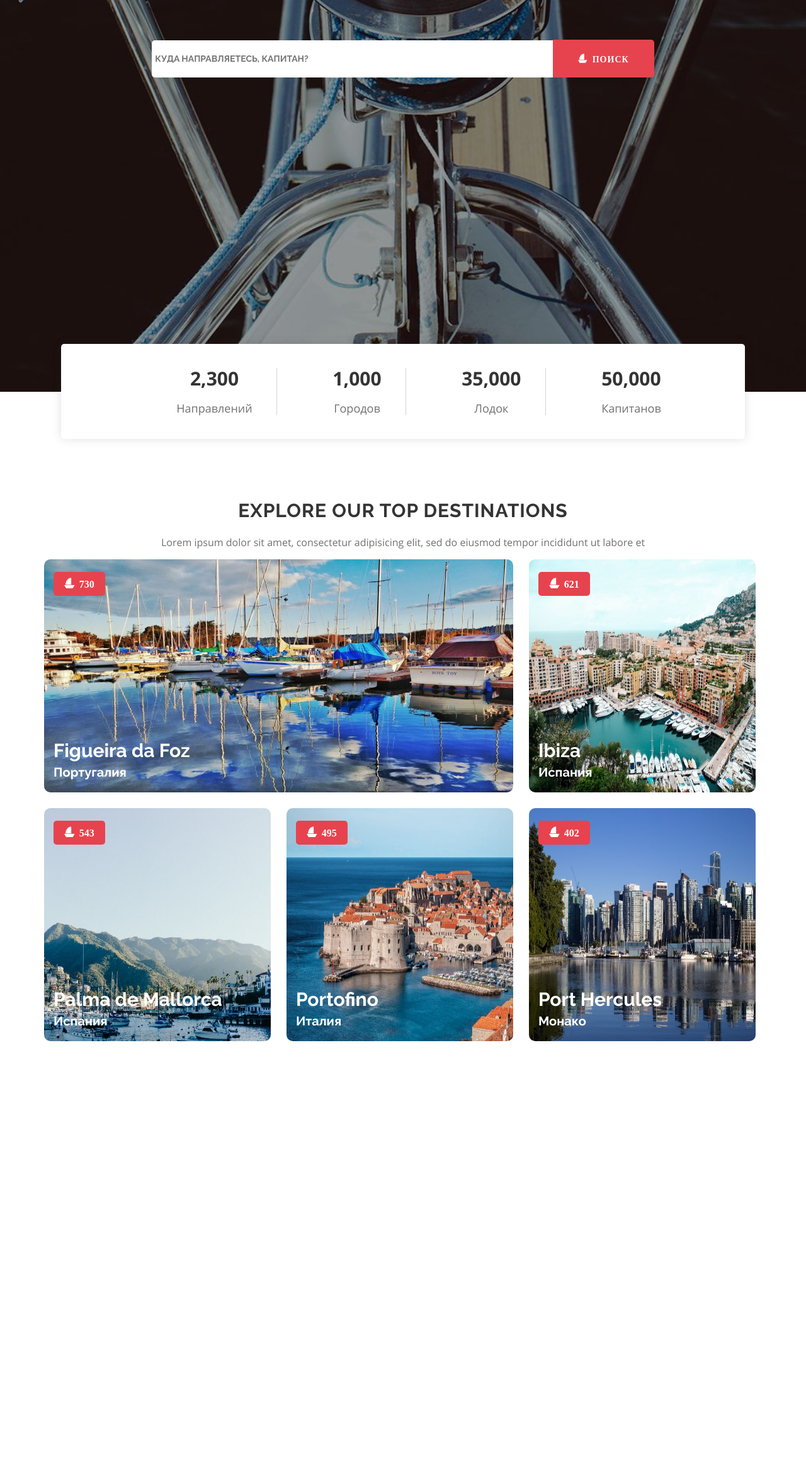
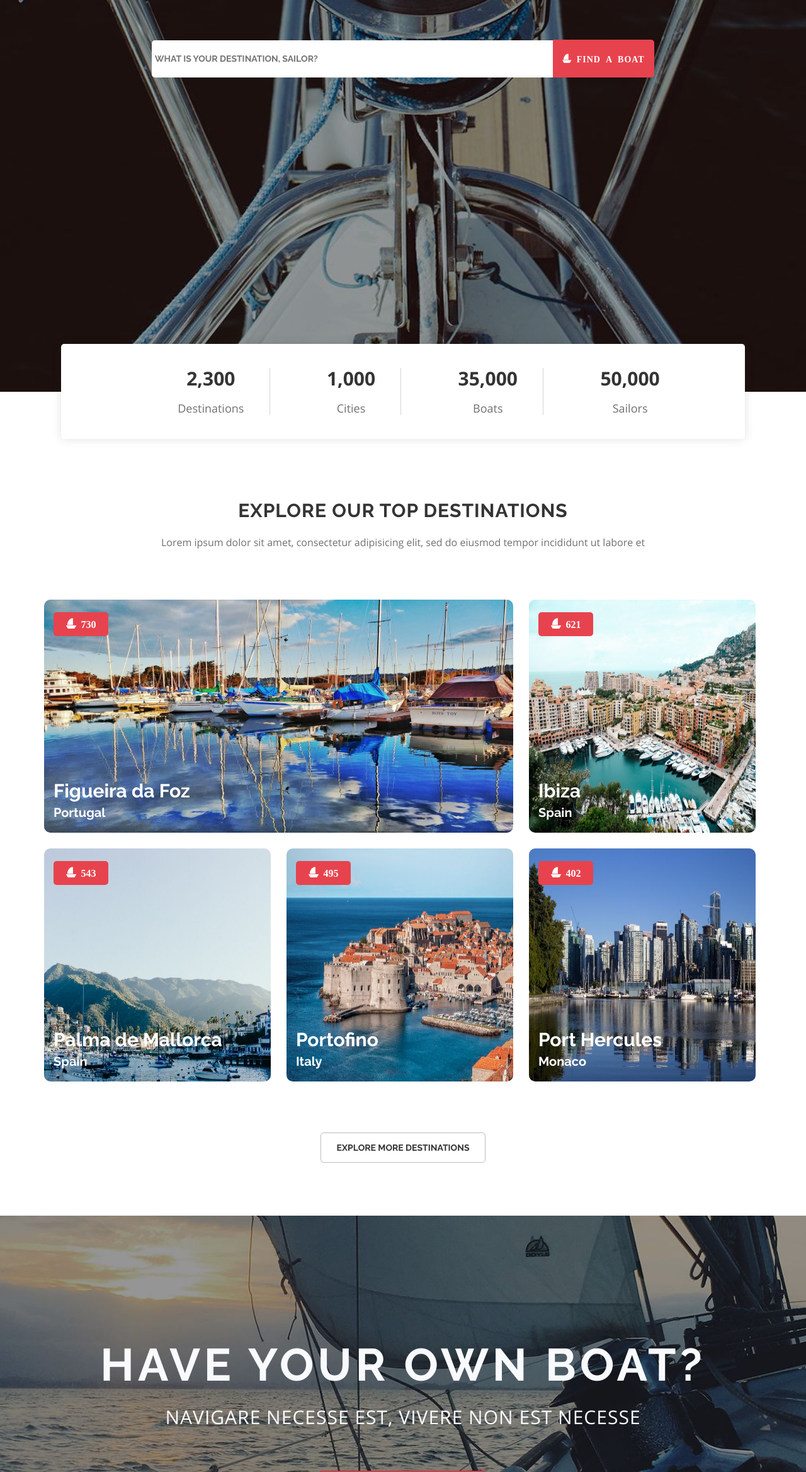
Before and after one commit to phoenix966/EXAM, a website: page index.html in a window 1280 px wide. Shown: the part 463-2800 px from the top of the page at 63% size. Before the commit the page ends 2511 px from the top, so only its background shows below. Drawn offline with Linux system fonts and the light colour scheme; files whose address does not match are found by name.

Commit message:
add section hero

```diff
--- a/index.html
+++ b/index.html
@@ -30,15 +30,15 @@
                     </svg>
                 </div>
                 <nav class="header__nav nav--hide">
-                    <a href="#" class="header__link link--reset">Лучшие Направления</a>
-                    <a href="#" class="header__link link--reset">Создайте вашу яхту</a>
-                    <a href="#" class="header__btn btn">Войти</a>
+                    <a href="#" class="header__link link--reset">TOP DESTINATIONS</a>
+                    <a href="#" class="header__link link--reset">ADD YOUR BOAT</a>
+                    <a href="#" class="header__btn btn">SIGN UP</a>
 
                 </nav>
                 <nav class="mobile">
-                    <a href="#" class="mobile__link link--reset">Войти</a>
-                    <a href="#" class="mobile__link link--reset mobile--margin">Лучшие Направления</a>
-                    <a href="#" class="mobile__link link--reset">Создайте вашу лодку</a>
+                    <a href="#" class="mobile__link link--reset">SIGN UP</a>
+                    <a href="#" class="mobile__link link--reset mobile--margin">TOP DESTINATIONS</a>
+                    <a href="#" class="mobile__link link--reset">ADD YOUR BOAT</a>
                 </nav>
                    <button class="hamburger hamburger--3dx" type="button">
                     <span class="hamburger-box">
@@ -48,16 +48,16 @@
             </div>
             <div class="header__top">
                 <div class="container">
-                    <h1 class="header__title">Зарезервируй сегодня!</h1>
-                    <h3 class="header__title-sm">и отправляйся в свой РАЙ!</h3>
+                    <h1 class="header__title">RESERVE A BOAT NOW!</h1>
+                    <h3 class="header__title-sm">and set your sails into paradise!</h3>
                 </div>
             </div>
             <div class="header__search">
                 <div class="container">
                     <form action="#" method="GET">
                         <div class="search__wrap">
-                            <input class="search__input" type="text" placeholder=" Куда направляетесь, капитан?" id="1" >
-                            <button class="search__btn btn-2 icon-Boat"> <span class="search--hide">Поиск</span></button>
+                            <input class="search__input" type="text" placeholder=" What is your DESTINATION, SAILOR?" id="1" >
+                            <button class="search__btn btn-2 icon-Boat"> <span class="search--hide">FIND A BOAT</span></button>
                         </div>
                     </form>
                 </div>
@@ -67,20 +67,20 @@
 
                 <div class="info__box">
                     <h3 class="info__number">2,300</h3>
-                    <p class="info__text">Направлений</p>
+                    <p class="info__text">Destinations</p>
                 </div>
                 <div class="info__box">
                     <h3 class="info__number">1,000</h3>
-                    <p class="info__text">Городов</p>
+                    <p class="info__text">Cities</p>
                 </div>
 
                 <div class="info__box">
                     <h3 class="info__number">35,000</h3>
-                    <p class="info__text">Лодок</p>
+                    <p class="info__text">Boats</p>
                 </div>
                 <div class="info__box">
                     <h3 class="info__number">50,000</h3>
-                    <p class="info__text">Капитанов</p>
+                    <p class="info__text">Sailors</p>
              </div>
         </div>
         </section>
@@ -101,7 +101,7 @@
                         </div>
                         <div class="places__inform">
                             <p class="places__pic-title">Figueira da Foz</p>
-                            <p class="places__pic-text">Португалия</p>
+                            <p class="places__pic-text">Portugal</p>
                         </div>
                 </div>
                 <div class="places__col places__col-2">
@@ -114,7 +114,7 @@
                     </div>
                     <div class="places__inform">
                         <p class="places__pic-title">Ibiza</p>
-                        <p class="places__pic-text">Испания</p>
+                        <p class="places__pic-text">Spain</p>
                     </div>
 
                 </div>
@@ -128,7 +128,7 @@
                     </div>
                     <div class="places__inform">
                         <p class="places__pic-title">Palma de Mallorca</p>
-                        <p class="places__pic-text">Испания</p>
+                        <p class="places__pic-text">Spain</p>
                     </div>
                 </div>
                 <div class="places__col places__col-4">
@@ -141,7 +141,7 @@
                     </div>
                     <div class="places__inform">
                         <p class="places__pic-title">Portofino</p>
-                        <p class="places__pic-text">Италия</p>
+                        <p class="places__pic-text">Italy</p>
                     </div>
                 </div>
                 <div class="places__col places__col-5">
@@ -154,10 +154,18 @@
                     </div>
                     <div class="places__inform">
                         <p class="places__pic-title">Port Hercules</p>
-                        <p class="places__pic-text">Монако</p>
+                        <p class="places__pic-text">Monaco</p>
                     </div>
                 </div>
             </div>
+            <a href="#" class="places__btn btn">EXPLORE MORE DESTINATIONS</a>
+            </div>
+        </section>
+        <section class="hero">
+            <div class="contaner">
+                <h2 class="hero__title header__title">HAVE YOUR OWN BOAT?</h2>
+                <p class="hero__text header__title-sm">navigare necesse est, vivere non est necesse</p>
+                <a href="#" class="places__btn hero__btn  btn">Make money with your boat</a>
             </div>
         </section>
     </div>
--- /dev/null
+++ b/sass/parts/_hero.sass
@@ -0,0 +1,15 @@
+.hero
+    background: url(../img/1x/Bg-2.jpg) center center no-repeat
+    background-size: cover
+    padding: rem(145px) 0
+    text-align: center
+    +media(728px)
+        background: url(../img/2x/Bg-2.jpg) center center no-repeat
+        background-size: cover
+        min-height: 40vh
+    &__btn
+        background: var(--color-accent)
+        color: #ffffff
+        margin: 0 auto
+    &__text
+        margin-bottom: rem(88px)
--- a/sass/parts/_places.sass
+++ b/sass/parts/_places.sass
@@ -1,5 +1,6 @@
 .places
     text-align: center
+    margin-bottom: 100px
     &__title
         font-family: var(--font-bolder)
         font-weight: 500
@@ -14,9 +15,10 @@
         font-size: rem(16px)
         letter-spacing: 0
         line-height: rem(22px)
+        margin-bottom: rem(80px)
     &__grid
-
         margin: 0 auto
+        margin-bottom: rem(95px)
         +media(728px)
             display: grid
             grid-template-columns: autofill repeat(3, 280px)
@@ -24,19 +26,34 @@
             grid-gap: 20px
         +media(968px)
             grid-template-columns:  repeat(3, 360px)
-            grid-template-rows:  repeat(3, 370px)
+            grid-template-rows:  repeat(2, 370px)
             grid-gap: 25px
 
     &__col
         border-radius: 10px
         position: relative
+        margin-bottom: 10px
+        +media(728px)
+            margin-bottom: 0
 
     &__col-1
         grid-column: 1 / 3
     &__img
+        display: block
         max-width: 100%
         max-height: 100%
         border-radius: 10px
+        &:after
+            position: absolute
+            content: ""
+            height: 100%
+            width: 100%
+            top: 0
+            left: 0
+            background: linear-gradient(to bottom, rgba(255,0,0,0) 0%,rgba(255,0,0,0.65) 100%)
+
+        &:hover
+            filter: drop-shadow(16px 16px 20px black)
         +media(728px)
             width: 100%
             height: 100%
@@ -46,8 +63,7 @@
         top: 20px
         left: 15px
         background: var(--color-accent)
-        width: 82px
-        padding: 10px 0
+        padding: 10px 20px
         border-radius: 5px
         color: #ffffff
         text-align: center
@@ -74,3 +90,11 @@
         font-size: rem(20px)
         text-align: left
         margin: 0
+    &__btn
+        color: var(--color-dark)
+        padding: 15px 25px
+        font-size: rem(14px)
+        text-align: center
+        border-radius: 5px
+        background-color: rgba(113,113,113,0)
+        border: 1px solid rgba(38,38,38,0.3)
--- a/sass/style.sass
+++ b/sass/style.sass
@@ -7,3 +7,4 @@
 @import parts/_header
 @import parts/_info
 @import parts/_places
+@import parts/_hero
```
Also changed, not shown: css/style.css, 1 other file.
